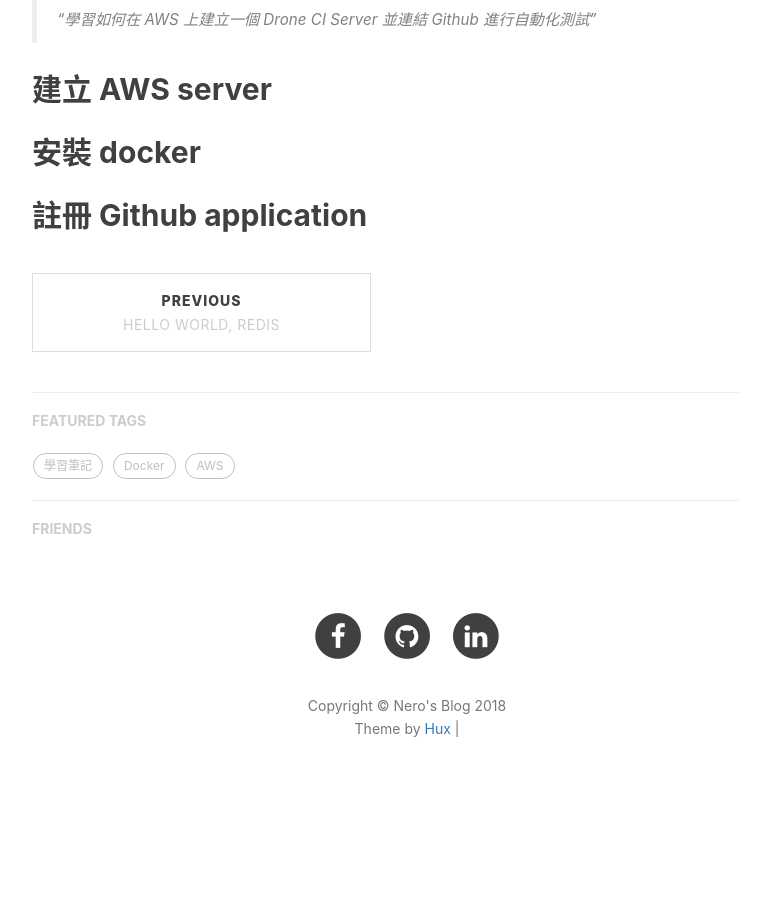
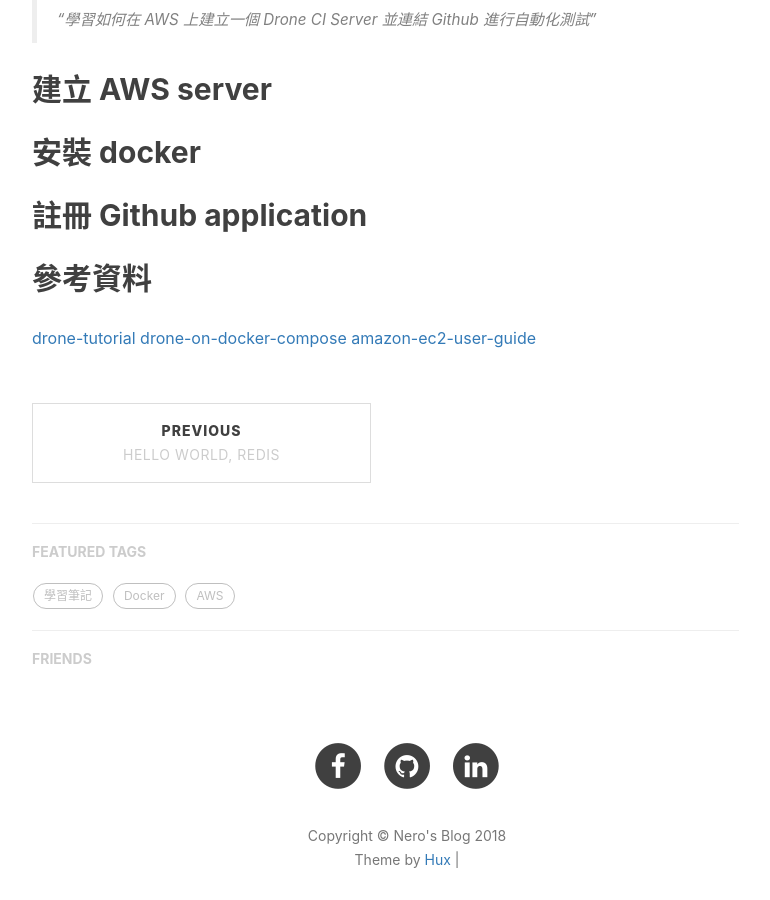
Before and after one commit to NeroCube/nerocube.github.io, a Jekyll site: the page built from _posts/2018-04-10-setting-up-a-ci-server-on-aws.md, in a window 1280 px wide and 900 px high, scrolled down 626 px. Shown: the whole window, without its empty margins (233-1003 px from the left). Built offline with Jekyll 4.4.1, drawn with Linux system fonts in a browser that asks for light colours; nearby versions of some CDN libraries; comment, search, counter and statistics services are not loaded; before the commit the page ends 1459 px from its top, so only the background shows below that.

Commit message:
Update 2018-04-10-setting-up-a-ci-server-on-aws.md
add 參考資料

```diff
--- a/_posts/2018-04-10-setting-up-a-ci-server-on-aws.md
+++ b/_posts/2018-04-10-setting-up-a-ci-server-on-aws.md
@@ -19,3 +19,8 @@
 ## 安裝 docker
 
 ## 註冊 Github application
+
+## 參考資料
+[drone-tutorial](https://github.com/go-training/drone-tutorial)
+[drone-on-docker-compose](https://github.com/appleboy/drone-on-docker-compose/blob/master/docker-compose.yml)
+[amazon-ec2-user-guide](https://github.com/awsdocs/amazon-ec2-user-guide/blob/master/doc_source/concepts.md)
```
